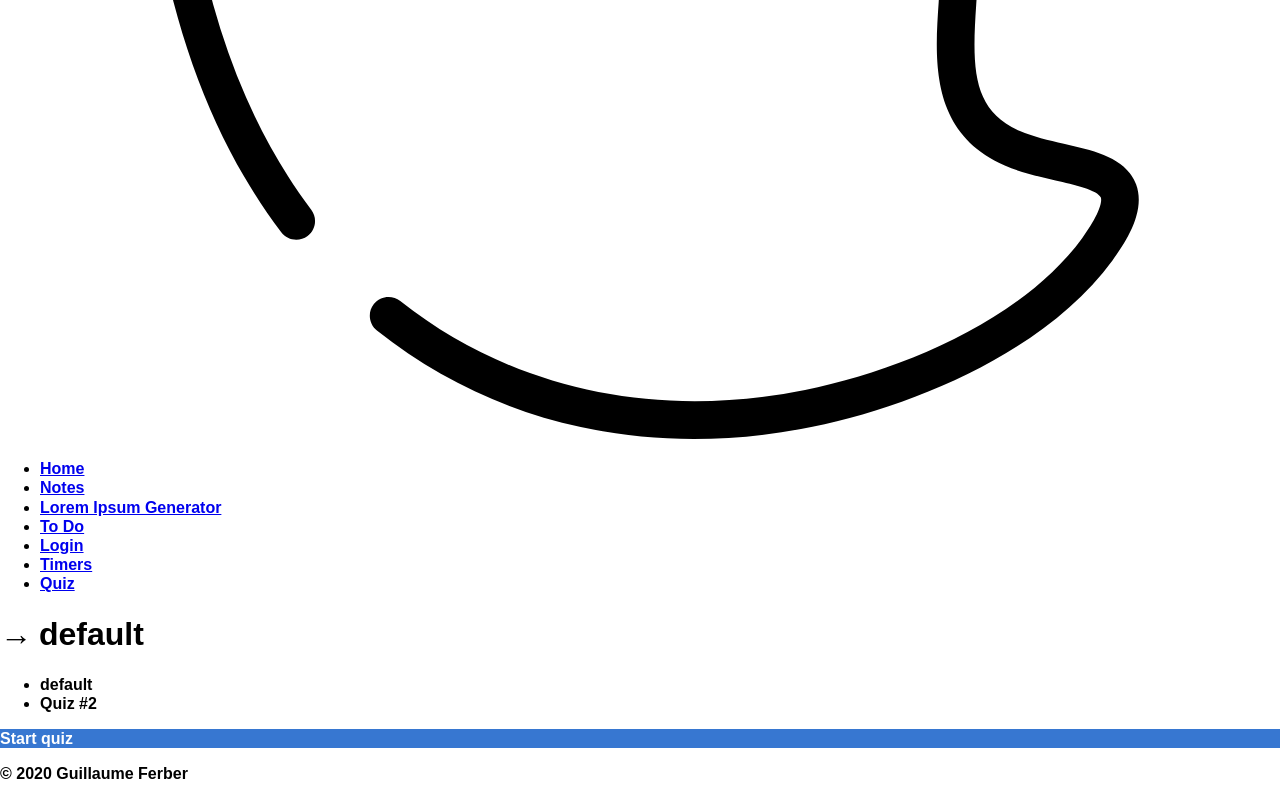
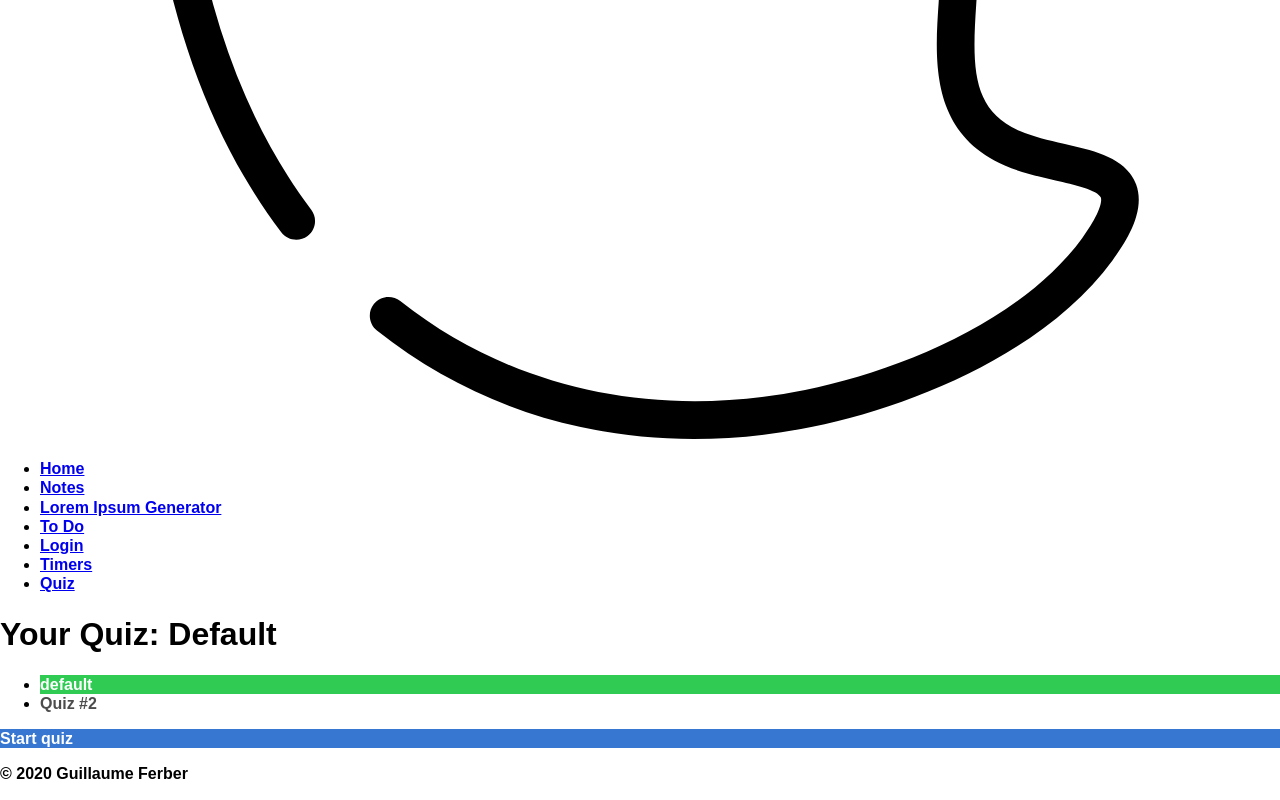
Before and after one commit to guillaumeferber/phantom-cms, a React app: page /quiz in a window 1280 px wide. Shown: the part 841-1641 px from the top of the page. Built offline with nearby package versions, Linux system fonts and the light colour scheme.

Commit message:
Add UI components

```diff
--- a/package.json
+++ b/package.json
@@ -4,7 +4,7 @@
   "private": true,
   "dependencies": {
     "@babel/core": "7.9.0",
-    "@ckeditor/ckeditor5-build-classic": "^19.0.1",
+    "@ckeditor/ckeditor5-build-classic": "^19.0.2",
     "@ckeditor/ckeditor5-react": "^2.1.0",
     "@svgr/webpack": "4.3.3",
     "@testing-library/jest-dom": "^4.2.4",
--- a/src/assets/css/index.module.css
+++ b/src/assets/css/index.module.css
@@ -125,19 +125,7 @@ body {
   border-color: #3068b6;
   color: #fff;
 }
-/* Title */
-.Title {
-  position: relative;
-  text-indent: 30px;
-}
 
-.Title:before {
-  position: absolute;
-  top: 0;
-  left: -30px;
-  content: '\2192';
-  display: inline-block;
-}
 
 .flex {
   display: flex;
@@ -160,3 +148,11 @@ body {
 .floatRight {
   float: right;
 }
+
+/*
+* Text
+*/
+
+.capitalize {
+  text-transform: capitalize;
+}
--- /dev/null
+++ b/src/components/UI/CustomTag/CustomTag.js
@@ -0,0 +1,10 @@
+import React from 'react';
+
+const customTag = (props) => {
+    const CustomTag = `h${props.level}`
+    return (
+        <CustomTag className={props.className}>{props.children}</CustomTag>
+     );
+}
+
+export default customTag;
--- /dev/null
+++ b/src/components/UI/Input/index.js
@@ -0,0 +1,2 @@
+export {Input} from './Input';
+export {RadioInput} from './Radio/Radio';
--- /dev/null
+++ b/src/components/UI/List/List.css
@@ -0,0 +1,10 @@
+/*
+* Lists
+*/
+.List {
+    padding-left: 0;
+}
+
+.unstyled {
+    list-style: none;
+}
--- /dev/null
+++ b/src/components/UI/List/List.js
@@ -0,0 +1,38 @@
+import React, { Component } from 'react';
+import PropTypes from 'prop-types';
+import cx from 'classnames';
+import styles from './List.css';
+
+class List extends Component {
+    static propTypes = {
+        children: PropTypes.node,
+        variant: PropTypes.string,
+        className: PropTypes.string,
+    };
+
+    static defaultProps = {
+        className: "",
+        variant: "basic",
+    };
+
+    renderChildren = () => {
+        const { children } = this.props;
+        if (children) { return children; }
+        return "List";
+    };
+
+    render() {
+        const { className, variant } = this.props;
+
+        const _className = cx(
+            className,
+            styles.List,
+            styles[variant]
+        );
+        return (
+            <ul className={_className}>{this.renderChildren()}</ul>
+         );
+    }
+}
+
+export default List;
--- /dev/null
+++ b/src/components/UI/List/ListItem/ListItem.css
@@ -0,0 +1,13 @@
+.ListItem.row {
+    display: inline-block;
+}
+.ListItem.column {
+    display: block;
+}
+.ListItem.row  + .ListItem {
+    margin-left: 15px;
+}
+.ListItem.column + .ListItem {
+    margin-top: 15px;
+    margin-left: 0;
+}
--- /dev/null
+++ b/src/components/UI/List/ListItem/ListItem.js
@@ -0,0 +1,35 @@
+import React, { Component } from 'react';
+import PropTypes from 'prop-types';
+import styles from './ListItem.css';
+import cx from 'classnames';
+
+class ListItem extends Component {
+    static propTypes = {
+        className: PropTypes.string,
+        variant: PropTypes.string,
+        children: PropTypes.node
+    };
+
+    static defaultProps = {
+        className: "",
+        variant: "row",
+    };
+
+    renderChildren = () => {
+        const { children } = this.props;
+        if (children) { return children; }
+        return "List Item";
+    }
+    render() {
+        const { className, variant } = this.props;
+        const _classNames = cx(
+            className,
+            styles.ListItem,
+            styles[variant]
+        );
+        return (
+        <li className={_classNames}>{this.renderChildren()}</li>
+        );
+    }
+}
+export default ListItem;
--- a/src/components/UI/Title/Title.css
+++ b/src/components/UI/Title/Title.css
@@ -0,0 +1,13 @@
+/* Title */
+.Title {
+    position: relative;
+    text-indent: 30px;
+  }
+
+.Title:before {
+    position: absolute;
+    top: 0;
+    left: -30px;
+    content: '\2192';
+    display: inline-block;
+}
--- a/src/components/UI/Title/Title.js
+++ b/src/components/UI/Title/Title.js
@@ -1,10 +1,32 @@
-import React from 'react';
+import React, { Component } from 'react';
+import PropTypes from 'prop-types';
+import styles from './Title.css';
+import cx from 'classnames';
+import CustomTag from '../CustomTag/CustomTag';
+class Title extends Component {
+    static propTypes = {
+        children: PropTypes.node,
+        className: PropTypes.string,
+        variant: PropTypes.string,
+        level: PropTypes.string
+    };
 
-const title = (props) => {
-    const CustomTag = `h${props.level}`;
-    return (
-        <CustomTag>{props.children}</CustomTag>
-     );
+    static defaultProps = {
+        variant: 'basic',
+        level: '1',
+        className: ''
+    };
+    render() {
+        const { level, variant, className, children } = this.props;
+        const _classNames = cx(
+            className,
+            styles.Title,
+            styles[variant]
+        );
+        return (
+            <CustomTag level={level} className={_classNames}>{children}</CustomTag>
+            );
+    }
 }
 
-export default title;
+export default Title;
--- a/src/containers/Quiz/Quiz.js
+++ b/src/containers/Quiz/Quiz.js
@@ -1,8 +1,11 @@
 import React, { Component } from 'react';
 import { connect } from 'react-redux';
 import Aux from '../../hoc/Aux/Aux';
-import * as cn from '../../assets/css/index.module.css';
+import globalStyles from '../../assets/css/index.module.css';
 import Button from '../../components/UI/Button/Button';
+import Title from '../../components/UI/Title/Title';
+import List from '../../components/UI/List/List';
+import ListItem from '../../components/UI/List/ListItem/ListItem';
 import QuizQuestionList from './QuizQuestionList/QuizQuestionList';
 import * as actionCreators from '../../store/actions/';
 
@@ -13,17 +16,18 @@ class Quiz extends Component {
     }
 
     renderQuizList = () => (
-        <ul>
+        <List>
             {this.props.quiz.map((quiz, index) => {
                 return (
-                    <li
-                        key={quiz.name+index+quiz.id}
-                        onClick={() => this.props.selectQuiz(quiz.id)}>
-                        {quiz.name}
-                    </li>
+                    <ListItem
+                        key={quiz.name+index+quiz.id}>
+                        <Button
+                            variant={this.props.selectedQuiz.id === quiz.id ? 'primary' : 'secondary'}
+                            clicked={() => this.props.selectQuiz(quiz.id)}>{quiz.name}</Button>
+                    </ListItem>
                 )
             })}
-        </ul>
+        </List>
     );
 
     renderQuizQuestionList = () => (
@@ -42,9 +46,10 @@ class Quiz extends Component {
     );
 
     render() {
+
         return (
             <Aux>
-                <h1 className={cn.Title}>&nbsp;{this.props.selectedQuiz.name}</h1>
+                <Title level='1' className={globalStyles.capitalize}>Your quiz:&nbsp;{this.props.selectedQuiz.name}</Title>
                 {this.renderQuizList()}
                 {this.props.quizStarted ? this.renderQuizQuestionList() : <Button label="Start quiz" clicked={this.props.startQuiz}/>}
             </Aux>
--- a/src/containers/Quiz/QuizQuestionList/QuizQuestionList.js
+++ b/src/containers/Quiz/QuizQuestionList/QuizQuestionList.js
@@ -1,25 +1,26 @@
 import React from 'react';
 import Aux from '../../../hoc/Aux/Aux';
 import QuizQuestionListItem from './QuizQuestionListItem/QuizQuestionListItem';
+import List from '../../../components/UI/List/List';
+import ListItem from '../../../components/UI/List/ListItem/ListItem';
 import Title from '../../../components/UI/Title/Title';
-
 const QuizQuestionList = props => {
 
     return (
         <Aux>
             <Title level='3'>{props.questionList.label}</Title>
-            <ul>
+            <List>
                 {props.questionList.answerList.map((answerListItem, index) => (
-                    <li key={answerListItem.name+'%_%'+index}>
+                    <ListItem variant="column" key={answerListItem.name+'%_%'+index}>
                         <QuizQuestionListItem
                         highlighted={props.disabled && answerListItem.isAnswer}
                         disabled={props.disabled}
                         label={answerListItem.label}
                         elementTypes={{name: answerListItem.name, id: answerListItem.slug+index, value: answerListItem.value}}
                         changed={() => props.answerHandler({quizId: props.quizId, quizListId: props.questionList.id, answer: answerListItem.slug, isAnswer: answerListItem.isAnswer})} />
-                    </li>
+                    </ListItem>
                 ))}
-            </ul>
+            </List>
         </Aux>
     );
 }
```
Also changed, not shown: 1 other file (tests, documents, lock files or other folders).
